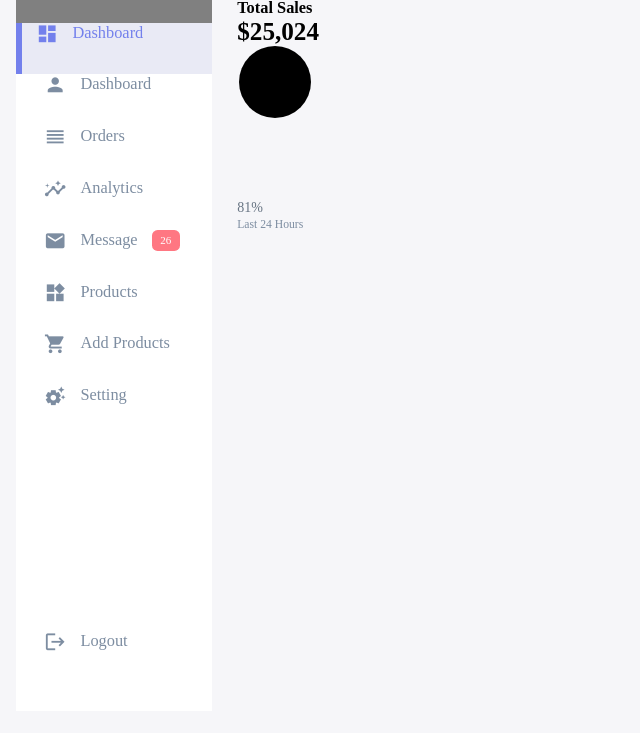
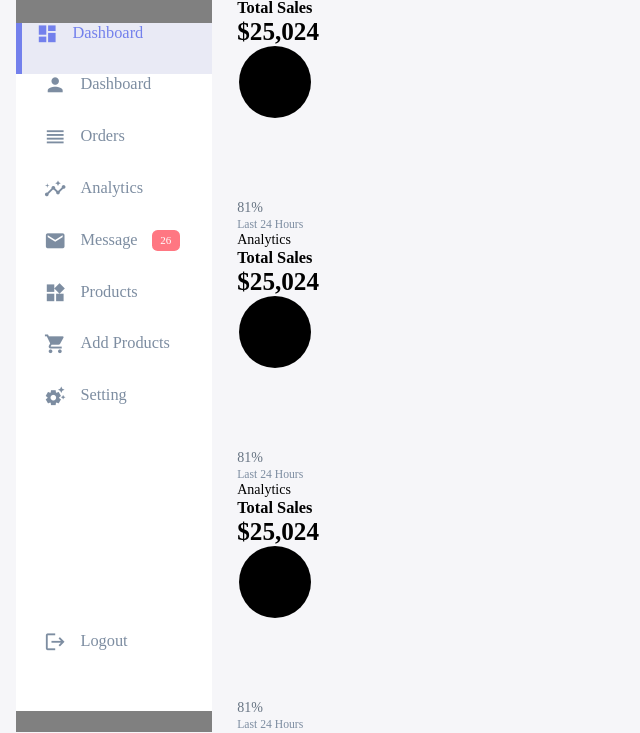
Before and after one commit to fereshteh-dehghani/Admin-Dashboard, a plain HTML site: page index.html in a window 1280 px wide. Shown: the part 67-800 px from the top of the page, without its empty margins (0-640 px from the left). Drawn offline with Linux system fonts and the light colour scheme.

Commit message:
expens and income

```diff
--- a/index.html
+++ b/index.html
@@ -118,7 +118,52 @@
     Last 24 Hours
 </small>
         </div><!-- *END OF Sales* -->
-<!--+++++++++++++++++++++++++++ _ END SALES  _+++++++++++++++++++++++++++++ -->
+<!--+++++++++++++++++++++++++++ _ EXPENSES  _+++++++++++++++++++++++++++++ -->
+<div class="expenses">
+    <span>Analytics</span>
+    <div class="middle">
+        <div class="left">
+            <h3>Total Sales</h3>
+            <h1>$25,024</h1>
+        </div><!--END OF LEFT-->
+        <div class="progress">
+            <svg>
+                <circle cx="38" cy="36" r="36"></circle>
+            </svg>
+            <section class="number">
+                <p>81%</p>
+            </section>
+
+        </div><!--END OF PROGRESS-->
+    </div><!--END OF MIDDLE-->
+    <small class="text-muted">
+        Last 24 Hours
+    </small>
+            </div><!-- *END OF Expenses* -->
+            <!--+++++++++++++++++++++++++++ _ INCOME  _+++++++++++++++++++++++++++++ -->
+<div class="income">
+    <span>Analytics</span>
+    <div class="middle">
+        <div class="left">
+            <h3>Total Sales</h3>
+            <h1>$25,024</h1>
+        </div><!--END OF LEFT-->
+        <div class="progress">
+            <svg>
+                <circle cx="38" cy="36" r="36"></circle>
+            </svg>
+            <section class="number">
+                <p>81%</p>
+            </section>
+
+        </div><!--END OF PROGRESS-->
+    </div><!--END OF MIDDLE-->
+    <small class="text-muted">
+        Last 24 Hours
+    </small>
+            </div><!-- *END OF INCOME* -->
+
+
 
     </section><!--END OF Insightes-->
 </main>
```
